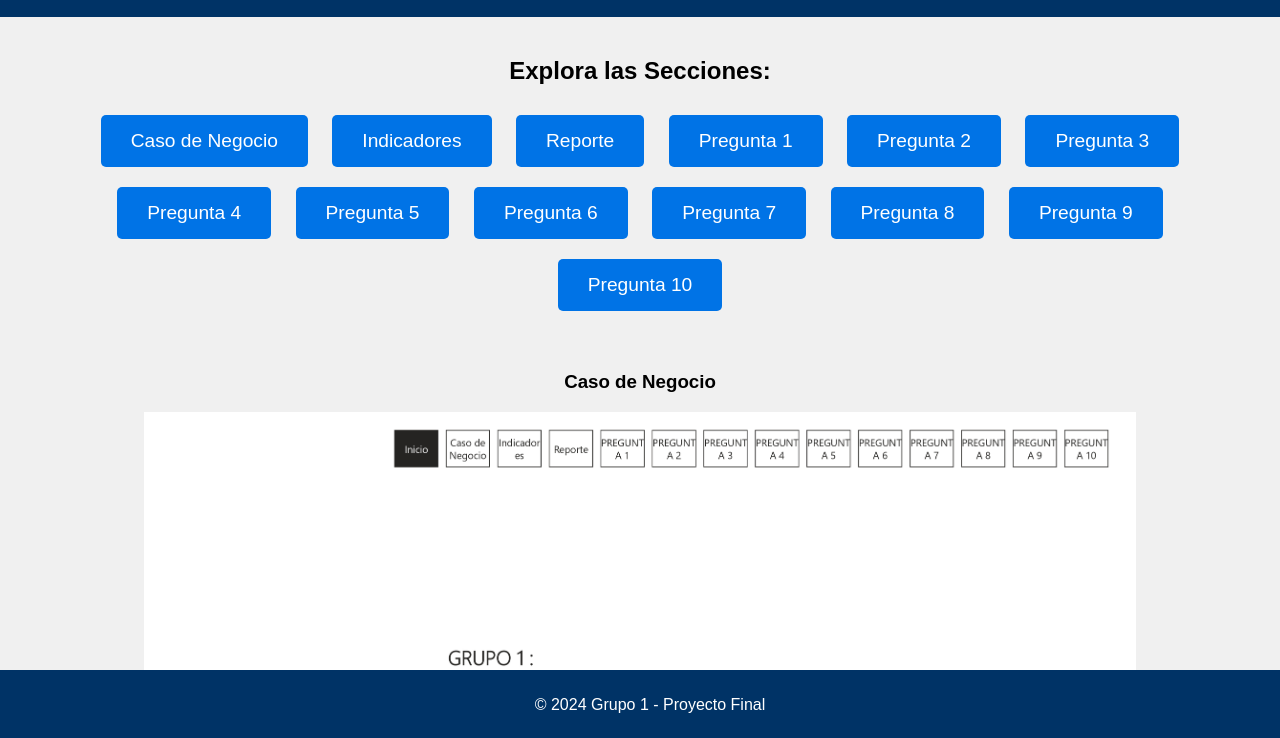
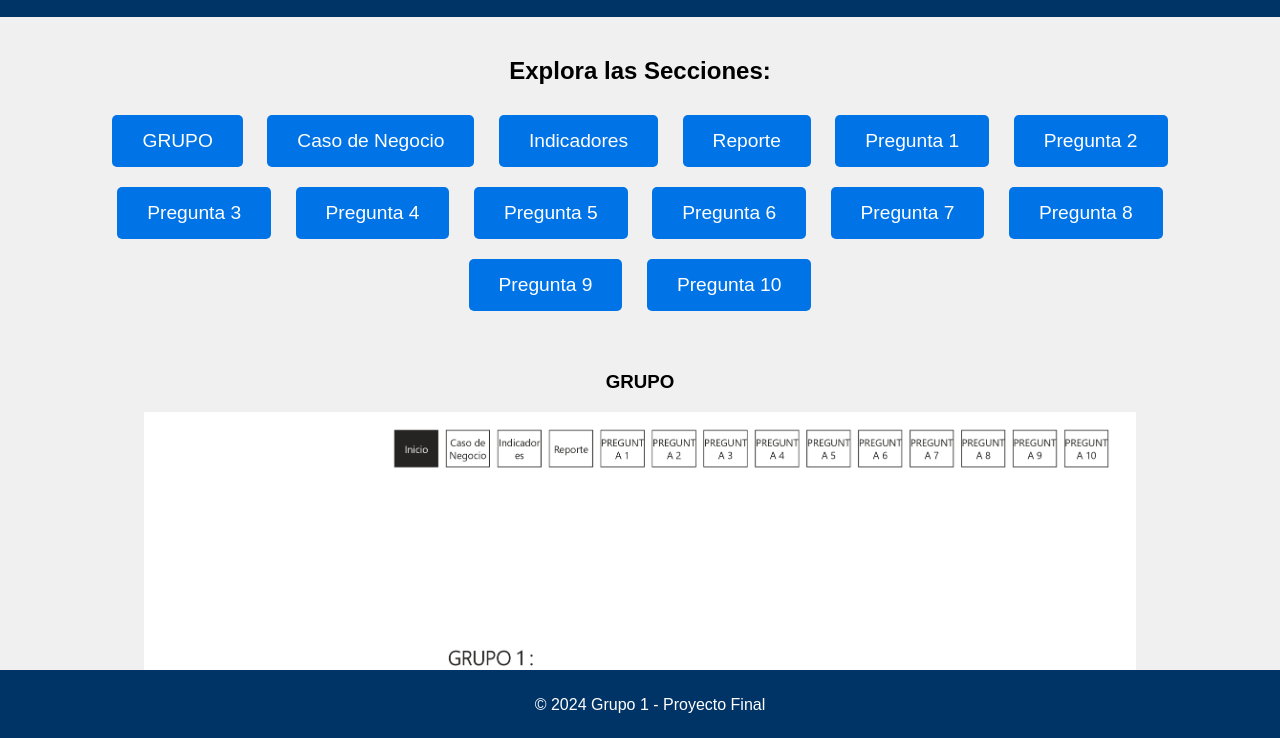
Before and after one commit to MEMIN1201/PUCPGRUPO01, a plain HTML site: page index.html in a window 1280 px wide. Shown: the part 60-798 px from the top of the page. Drawn offline with Linux system fonts and the light colour scheme.

Commit message:
Update index.html

```diff
--- a/index.html
+++ b/index.html
@@ -68,6 +68,7 @@
     <h2>Explora las Secciones:</h2>
 
     <!-- Botones de Navegación -->
+    <a href="#GRUPO 01" class="button">GRUPO </a>
     <a href="#caso-negocio" class="button">Caso de Negocio</a>
     <a href="#indicadores" class="button">Indicadores</a>
     <a href="#reporte" class="button">Reporte</a>
@@ -84,7 +85,7 @@
 
     <!-- Secciones con las imágenes de cada página -->
     <section id="GRUPO 01" class="section">
-        <h3>Caso de Negocio</h3>
+        <h3>GRUPO </h3>
         <img src="images/PROYECTO FINAL - GRUPO1 F_page-0001.jpg" alt="Caso de Negocio">
     </section>
 
```
